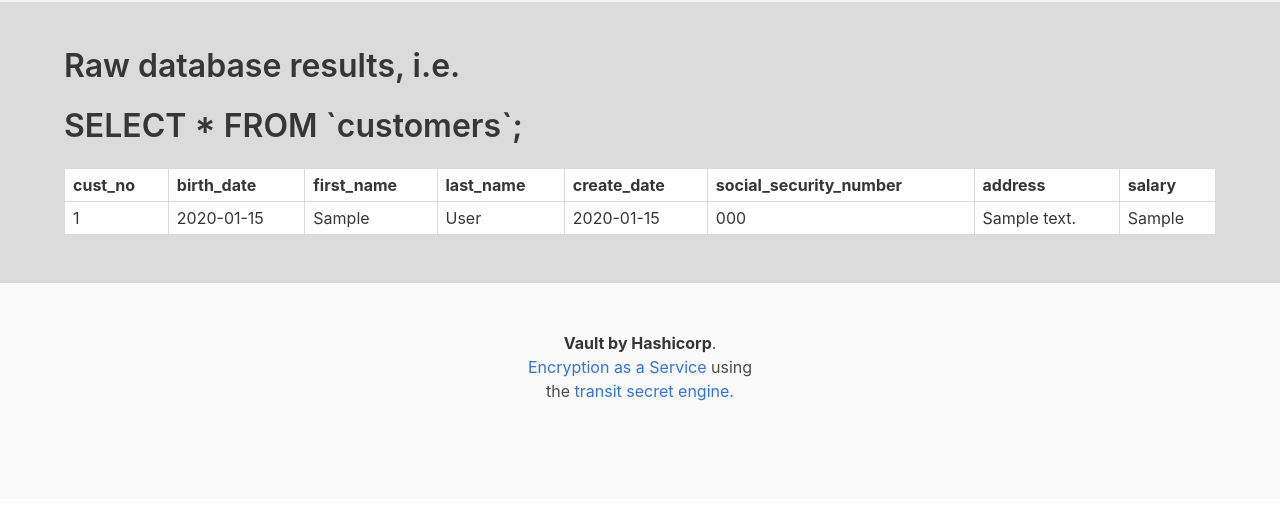
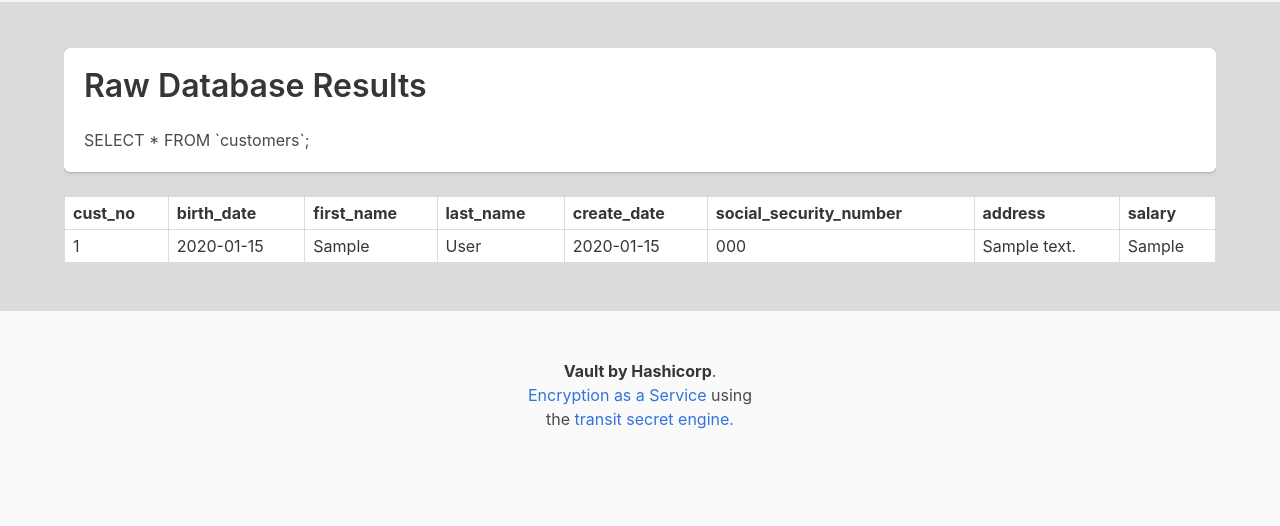
Before and after one commit to norhe/transit-app-example, a Flask app: page /dbview in a window 1280 px wide. Shown: the part 52-578 px from the top of the page. Run offline with Flask 2, Linux system fonts and the light colour scheme; tables that the repository leaves empty hold one stand-in row (values such as "Sample post"); parts of the project's set-up code (start-up, migrations or seed data) failed here and were passed over; some libraries are stand-ins or nearby versions.

Commit message:
odds and ends

```diff
--- a/backend/app.py
+++ b/backend/app.py
@@ -14,7 +14,7 @@ vclient = None
 log_level = {
   'CRITICAL' : 50,
   'ERROR'	   : 40,
-  'WARNING'	 : 30,
+  'WARN'  	 : 30,
   'INFO'	   : 20,
   'DEBUG'	   : 10
 }
--- a/backend/templates/dbview.html
+++ b/backend/templates/dbview.html
@@ -40,8 +40,15 @@
 </style>
   <section>
     <div class="container" style="overflow-x:auto">
-      <h2 class="title">Raw database results, i.e.</h2>
-      <h2 class="title">SELECT * FROM `customers`;</h2>
+      <div class="tile is-ancestor">
+        <div class="tile is-vertical is-parent">
+          <div class="tile is-child box">
+            <p class="title">Raw Database Results</p>
+            <p>SELECT * FROM `customers`;</p>
+          </div>
+        </div>
+      </div>
+
       <table class="table is-bordered is-striped is-narrow is-hoverable is-fullwidth">
         <thead>
           <tr>
```
Also changed, not shown: README.md (added).
